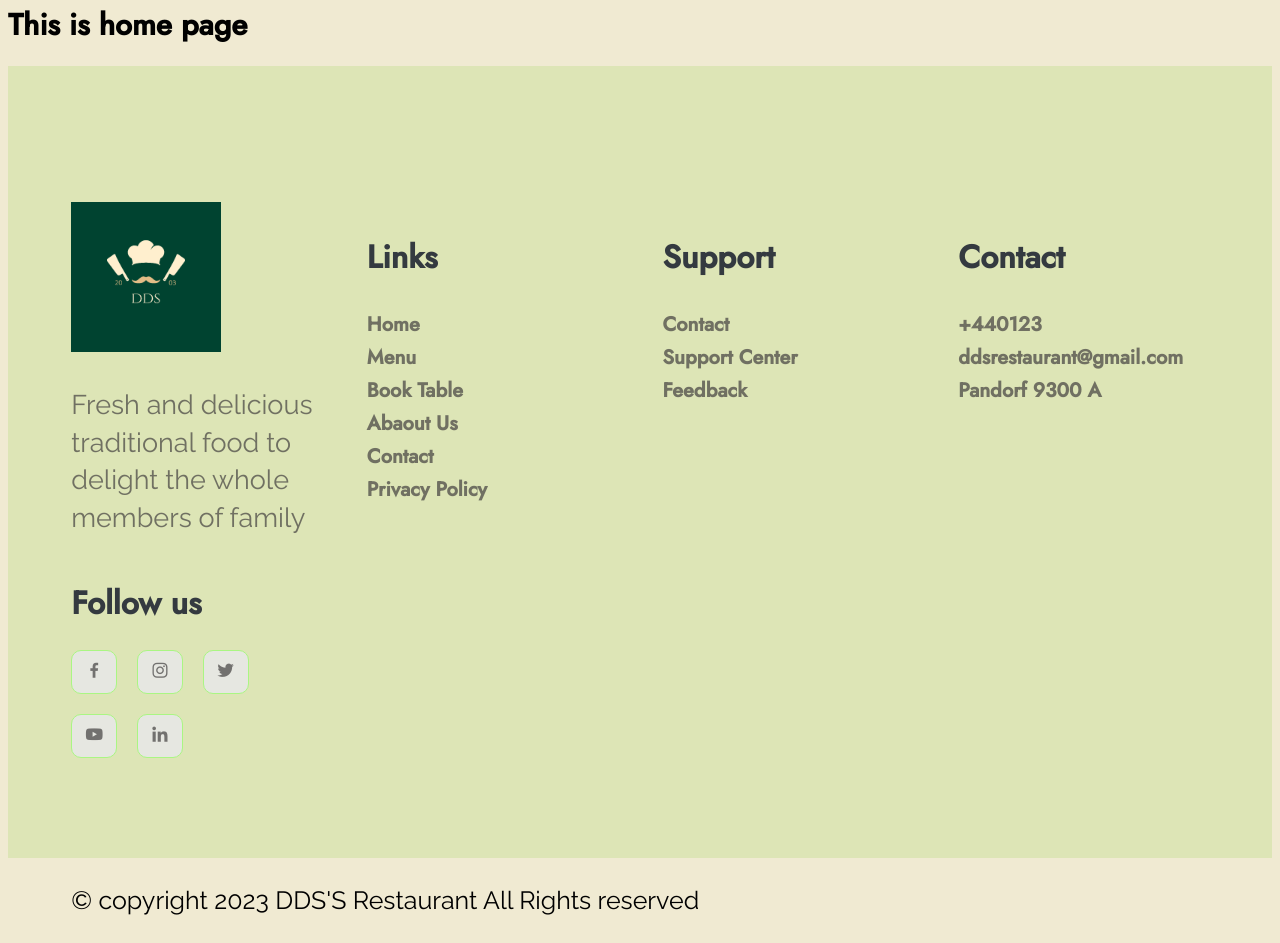
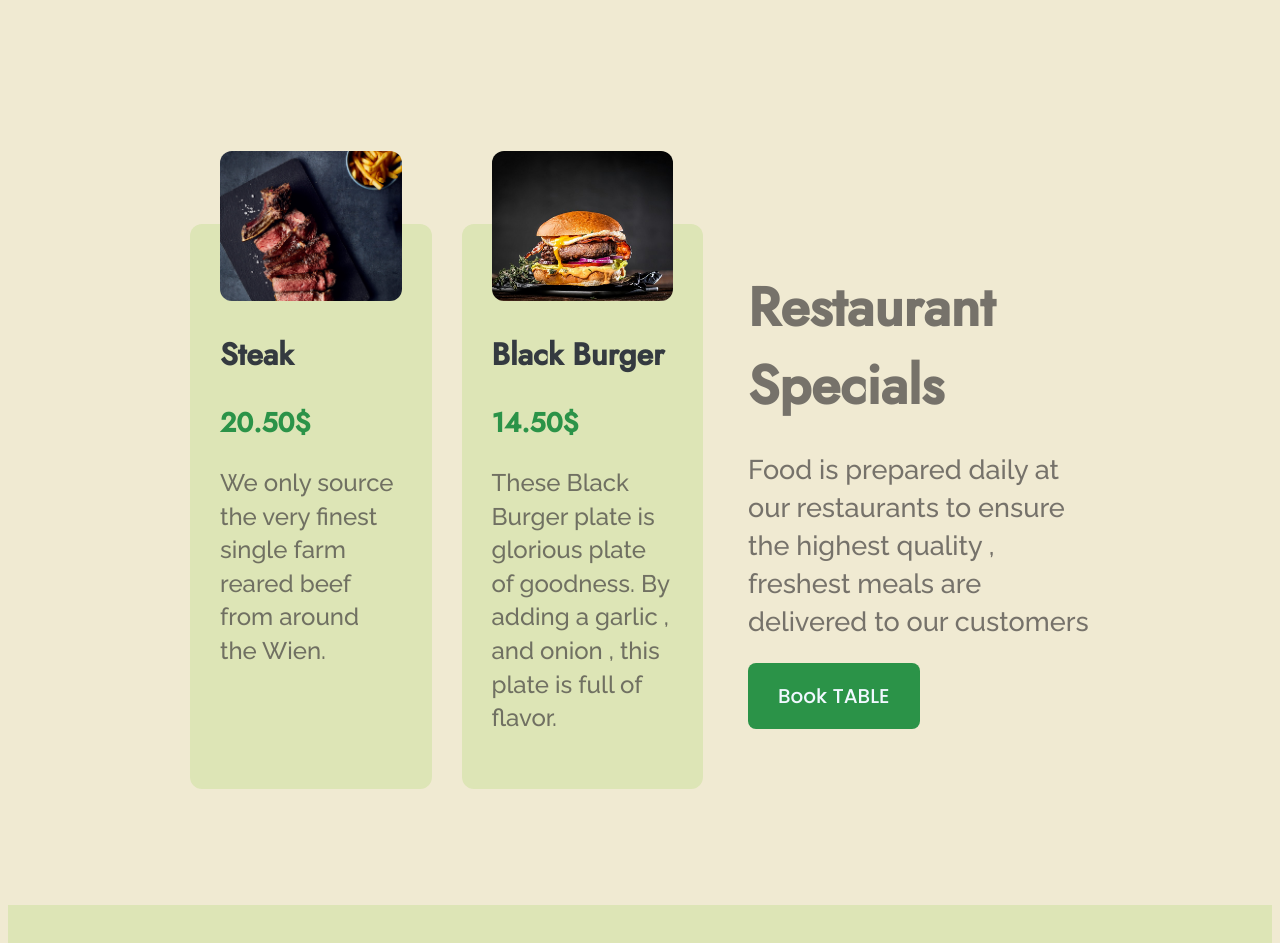
Before and after one commit to danieldumitru77/html_css_final_project, a plain HTML site: page index.html in a window 1280 px wide. Shown: the part 1417-2360 px from the top of the page. Drawn offline with nearby package versions, Linux system fonts and the light colour scheme.

Commit message:
restaurant specials

```diff
--- a/assets/style/components.css
+++ b/assets/style/components.css
@@ -324,6 +324,7 @@ footer{
         border-radius: 12px;
         width:150px;
 
+
     }
 
     .storeInfo_icon{
--- a/assets/style/generalStyle.css
+++ b/assets/style/generalStyle.css
@@ -58,7 +58,7 @@ h1,h2,h3,h4{
     font-family:'Jost', Times, serif ;
 
 }
-P{
+p{
 
     font-family:'Raleway',sans-serif ;
     font-weight:400;
--- a/assets/style/home.css
+++ b/assets/style/home.css
@@ -8,21 +8,18 @@
 }
 .hero_left_wrapper{
 
-    max-width: 360px;
+	max-width: 360px;
 }
 
 .hero_img_Wrapper {
 
-
-    max-width: 600px;
+	max-width: 600px;
 	width: 80%;
     margin: 0 auto;
 	border-radius: 10px;
 
-
 }
 .hero_img_Wrapper img{
-
 
     border-radius: 5px;
 }
@@ -53,6 +50,7 @@
 }
 
 @media only screen and (min-width: 760px) {
+
 	.hero_wrapper {
 
 		flex-direction: row;
@@ -90,11 +88,121 @@
 	}
 }
 
-@media only screen and (max-width: 900px) {
+#restaurantSpecials {
+	padding-top: 10rem;
+}
+.restaurantSpecials_wrapper{
 
-	.hero__left,
-	.hero__right {
+  display: flex;
+  flex-direction: column;
+  gap:3rem;
 
-		flex: 1;
+}
+.restaurantSpecials_left{
+
+	display: flex;
+	gap:16px;
+
+}
+
+.restaurantSpecials_item{
+
+	background-color: var(--lightGreen-1);
+	padding: 18px;
+	padding-top:60px;
+	border-radius: 12px;
+	width: 45%;
+
+}
+
+.restaurantSpecials_item_img{
+
+	margin-top: calc(-40% - 30px);
+	margin-bottom: 32px;
+	border-radius: 12px;
+	height: 150px;
+	overflow: hidden;
+
+}
+
+.restaurantSpecials_item_img img{
+	object-fit:cover;
+}
+
+.restaurantSpecials_item_title{
+
+	font-size: 20px;
+	color: var(--black-1);
+	font-weight: 600;
+	margin-bottom: 16px;
+}
+
+.restaurantSpecials_item_price{
+
+	color: var(--green-1);
+	font-size: 20px;
+	font-weight: 600;
+	margin-bottom: 16px;
+}
+
+.restaurantSpecials_item_text{
+	font-size: 22px;
+	color: var(--black-2);
+	font-weight: 500;
+}
+
+.restaurantSpecials_title{
+	font-size: 28px;
+	color: var(--black-2);
+	margin-bottom: 22px;
+}
+.restaurantSpecials_text{
+	font-size:20px;
+	color: var(--black-2);
+	font-weight: 500;
+	margin-bottom: 16px;
+
+}
+
+@media only screen and (min-width:770px){
+	#restaurantSpecials {
+		padding-top: 15rem;
+	}
+	#restaurantSpecials .container {
+		max-width: 900px;
+	}
+	.restaurantSpecials_wrapper {
+		flex-direction: row;
+	}
+	.restaurantSpecials_right {
+		flex: 2;
+	}
+	.restaurantSpecials_left {
+		flex: 3;
+		gap: 2rem;
+	}
+	.restaurantSpecials_item {
+		padding: 2rem;
+	}
+	.restaurantSpecials_item_title {
+		font-size: 2.05rem;
+		line-height: 1.4em;
+		margin-bottom: 1.5rem;
+	}
+	.restaurantSpecials_item_price {
+		font-size: 1.8rem;
+		margin-bottom: 1rem;
+	}
+
+	.restaurantSpecials_item_text {
+		font-size: 1.6rem;
+	}
+	.restaurantSpecials_title {
+		font-size: 3.6rem;
+		margin-bottom: 1.5rem;
+	}
+	.restaurantSpecials_text {
+		font-size: 1.8rem;
+		margin-bottom: 1.5rem;
 	}
 }
--- a/index.html
+++ b/index.html
@@ -47,7 +47,7 @@
                             </li>
 
                             <li>
-                                <a href="./pages/booking.html" class="button primary-button">Book Table</a>
+                                <a href="./pages/booking.html" class="button primary-button">Book TABLE</a>
                             </li>
 
                         </div>
@@ -153,8 +153,60 @@
 
     <!-- Sfarsit Sectiunea stocare informatii-->
 
+    <!--Oferte Speciale Sectiune  -->
+ <!-- Our Specials Section -->
 
-    <h1>This is home page</h1>
+
+    <section id="restaurantSpecials">
+        <div class="container">
+            <div class="restaurantSpecials_wrapper">
+                <div class="restaurantSpecials_left">
+                    <div class="restaurantSpecials_item">
+                        <div class="restaurantSpecials_item_img">
+
+                            <img   src="./assets/img/steak_house-restaurentSpecials.jpg" alt="foood image">
+                        </div>
+                        <h2 class="restaurantSpecials_item_title">
+                           Steak
+                        </h2>
+                        <h3 class="restaurantSpecials_item_price">20.50$</h3>
+                        <p class="restaurantSpecials_item_text">
+                            We only source the very finest single farm reared beef from around the Wien.
+                        </p>
+                    </div>
+
+                        <div class="restaurantSpecials_item">
+                            <div class="restaurantSpecials_item_img">
+                                <img   src="./assets/img/black-burger-restaurantSpecials.jpg" alt="foood image">
+                            </div>
+                            <h2 class="restaurantSpecials_item_title">
+                               Black Burger
+                            </h2>
+                            <h3 class="restaurantSpecials_item_price">14.50$</h3>
+                            <p class="restaurantSpecials_item_text">
+                                These Black Burger  plate is glorious plate of goodness.
+                                By adding a garlic , and onion , this plate is full of flavor.
+
+                            </p>
+                        </div>
+                </div>
+
+                <div class="restaurantSpecials_right">
+                    <h2 class="restaurantSpecials_title">Restaurant Specials</h2>
+                    <p class="restaurantSpecials_text">
+                        Food is prepared daily at our restaurants to ensure the highest quality ,
+                        freshest meals are delivered to our customers
+                    </p>
+                    <a href="./pages/booking.html" class="button primary-button">Book TABLE</a>
+
+                </div>
+            </div>
+        </div>
+
+
+    </section>
+  <!--sfarsit Specials Sectiune-->
+
 
     <!--foterul paginii-->
 
@@ -173,7 +225,6 @@
                         <div>
                             <li>
                                 <a href="#"><i class='bx bxl-facebook' ></i></a>
-
 
                             </li>
                             <li>
@@ -281,7 +332,7 @@
         </div>
     </footer>
 
-    <div id="copiright">
+    <div id="copyright">
         <div class="container">
             <p class="copyright_text">
 
```
Also changed, not shown: assets/img/black-burger-restaurantSpecials.jpg (added), assets/img/burger-restaurantSpecials.jpeg (added), assets/img/heroImg.png (deleted), assets/img/steak-restaurantSpecials.jpeg (added), assets/img/steak_house-restaurentSpecials.jpg (added).
